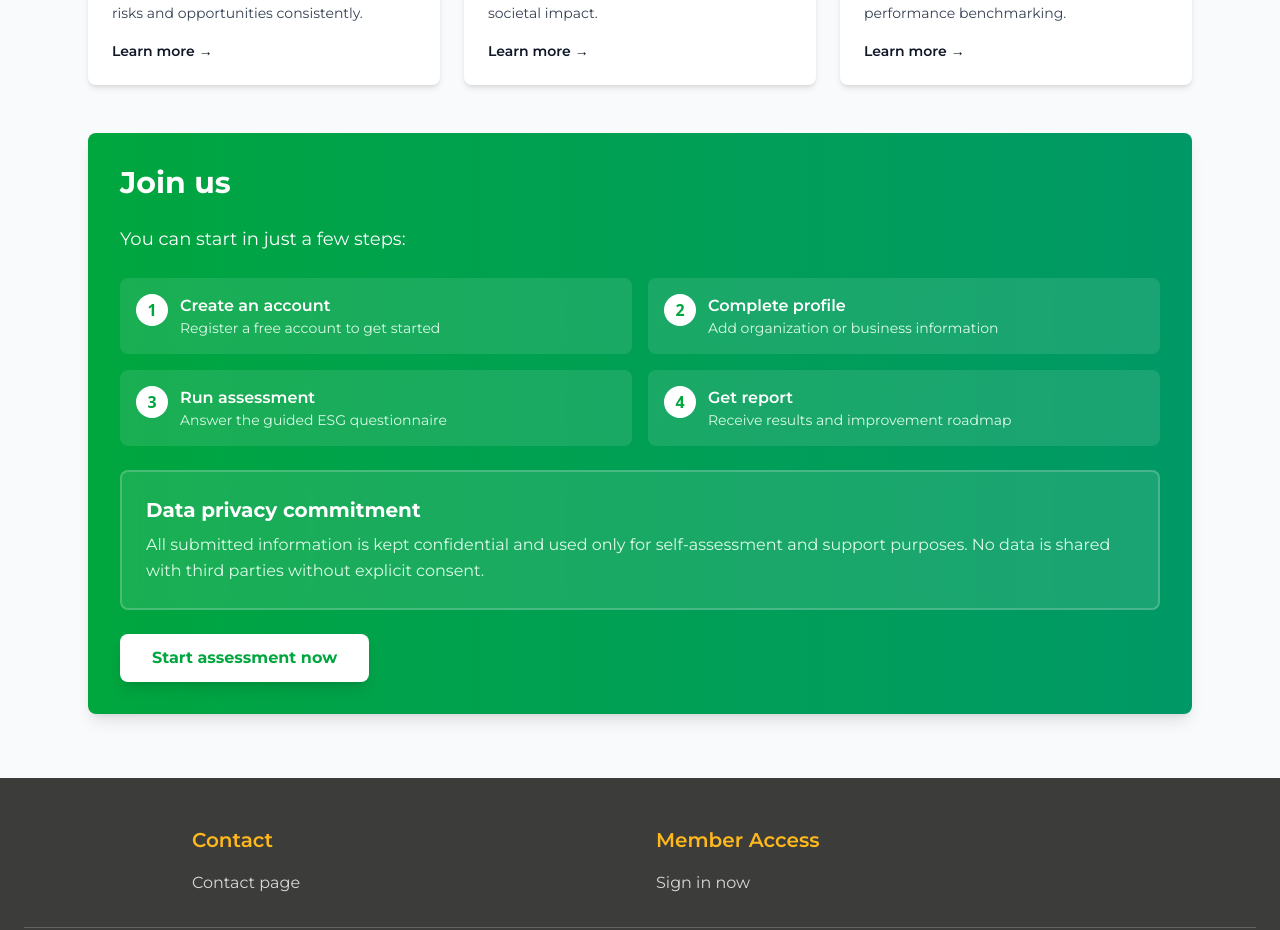
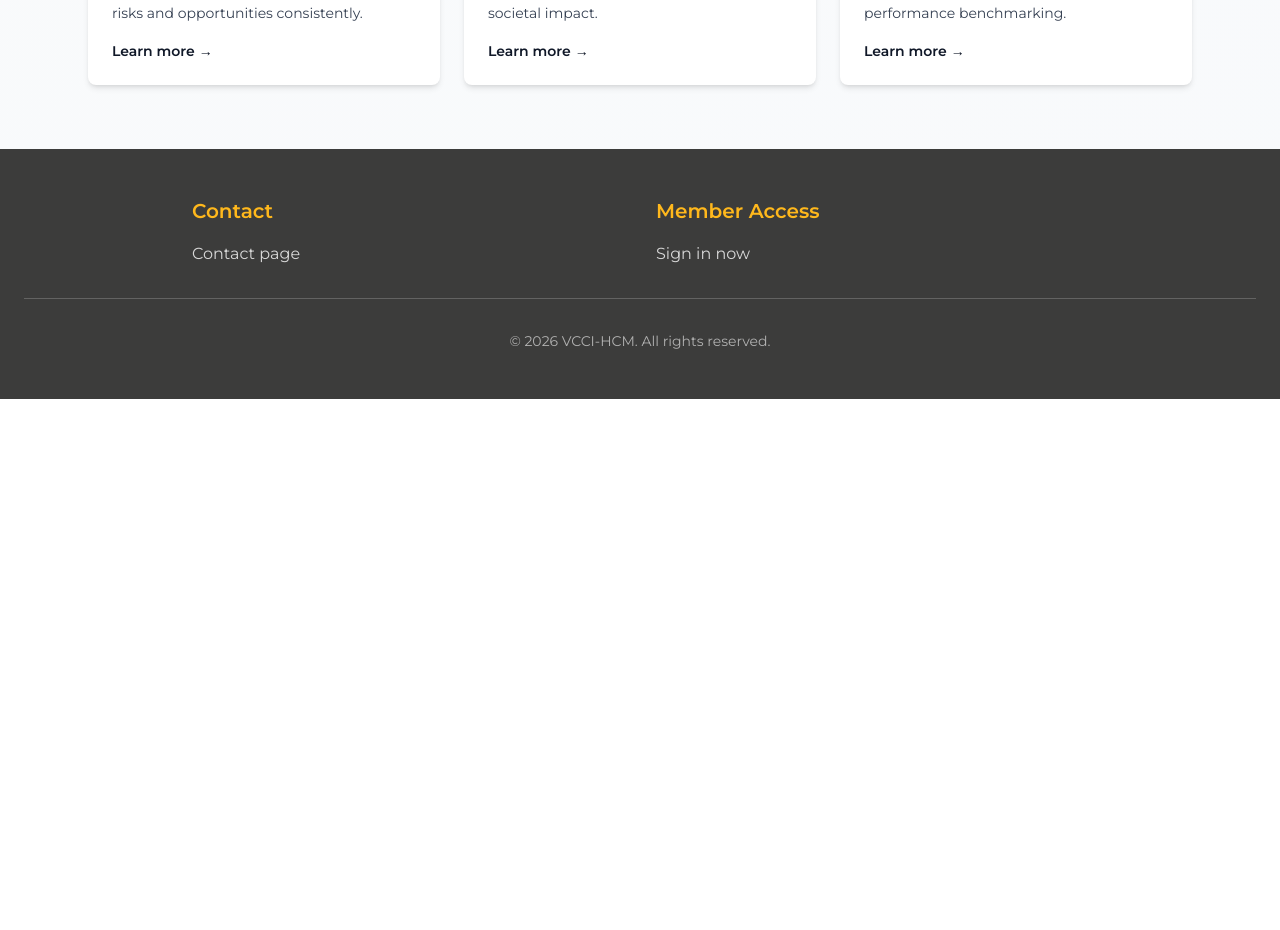
Before and after one commit to aitechdev79/sus_agri_mekong, a Next.js app: page /en/esg in a window 1280 px wide. Shown: the part 2285-3215 px from the top of the page. After the commit the page ends 2684 px from the top, so only its background shows below. Built offline with nearby package versions, Linux system fonts and the light colour scheme; no server answers.

Commit message:
Remove join-us card from ESG page

```diff
--- a/src/app/esg/page.tsx
+++ b/src/app/esg/page.tsx
@@ -67,26 +67,6 @@ export default function ESGPage() {
       : 'Phát triển bền vững không còn là lựa chọn mà đã trở thành một định hướng chiến lược để vừa tối ưu hiệu quả hoạt động, vừa bảo tồn tài nguyên và nâng cao khả năng thích ứng trước những biến động toàn cầu.',
     frameworkTitle: isEn ? 'International assessment frameworks' : 'Các khung đánh giá quốc tế',
     learnMore: isEn ? 'Learn more →' : 'Tìm hiểu thêm →',
-    joinTitle: isEn ? 'Join us' : 'Tham gia (Join us)',
-    joinDesc: isEn ? 'You can start in just a few steps:' : 'Bạn có thể bắt đầu hành trình chỉ với vài bước:',
-    joinSteps: isEn
-      ? [
-          ['Create an account', 'Register a free account to get started'],
-          ['Complete profile', 'Add organization or business information'],
-          ['Run assessment', 'Answer the guided ESG questionnaire'],
-          ['Get report', 'Receive results and improvement roadmap'],
-        ]
-      : [
-          ['Đăng ký tài khoản', 'Tạo tài khoản miễn phí để bắt đầu'],
-          ['Hoàn thiện hồ sơ', 'Cung cấp thông tin tổ chức/doanh nghiệp'],
-          ['Thực hiện đánh giá', 'Trả lời bộ câu hỏi theo hướng dẫn'],
-          ['Nhận báo cáo & gợi ý', 'Xem kết quả và lộ trình cải tiến'],
-        ],
-    privacyTitle: isEn ? 'Data privacy commitment' : 'Cam kết bảo mật',
-    privacyText: isEn
-      ? 'All submitted information is kept confidential and used only for self-assessment and support purposes. No data is shared with third parties without explicit consent.'
-      : 'Mọi dữ liệu đều được bảo mật tuyệt đối và chỉ sử dụng cho mục đích tự đánh giá. Thông tin sẽ không được chia sẻ với bên thứ ba nếu không có sự đồng thuận của người dùng.',
-    cta: isEn ? 'Start assessment now' : 'Bắt đầu đánh giá ngay',
   };
 
   const tools = [
@@ -225,33 +205,6 @@ export default function ESGPage() {
               ))}
             </div>
 
-            <div className="mt-12 bg-gradient-to-r from-green-600 to-emerald-600 rounded-lg p-8 shadow-lg">
-              <h3 className="font-montserrat font-bold text-2xl md:text-3xl text-white mb-6">{content.joinTitle}</h3>
-              <p className="text-white font-montserrat leading-relaxed mb-6 text-lg">{content.joinDesc}</p>
-
-              <div className="grid grid-cols-1 md:grid-cols-2 gap-4 mb-6">
-                {content.joinSteps.map((step, index) => (
-                  <div key={step[0]} className="flex items-start gap-3 bg-white/10 backdrop-blur-sm rounded-lg p-4">
-                    <div className="w-8 h-8 bg-white rounded-full flex items-center justify-center flex-shrink-0">
-                      <span className="text-green-600 font-bold">{index + 1}</span>
-                    </div>
-                    <div>
-                      <p className="text-white font-montserrat font-semibold">{step[0]}</p>
-                      <p className="text-green-100 font-montserrat text-sm">{step[1]}</p>
-                    </div>
-                  </div>
-                ))}
-              </div>
-
-              <div className="bg-white/10 backdrop-blur-sm rounded-lg p-6 mb-6 border-2 border-white/20">
-                <h4 className="font-montserrat font-bold text-xl text-white mb-2">{content.privacyTitle}</h4>
-                <p className="text-green-100 font-montserrat leading-relaxed">{content.privacyText}</p>
-              </div>
-
-              <button className="px-8 py-3 bg-white text-green-600 font-montserrat font-bold rounded-lg hover:bg-green-50 transition-colors duration-200 shadow-lg">
-                {content.cta}
-              </button>
-            </div>
           </div>
         </section>
       </main>
```
